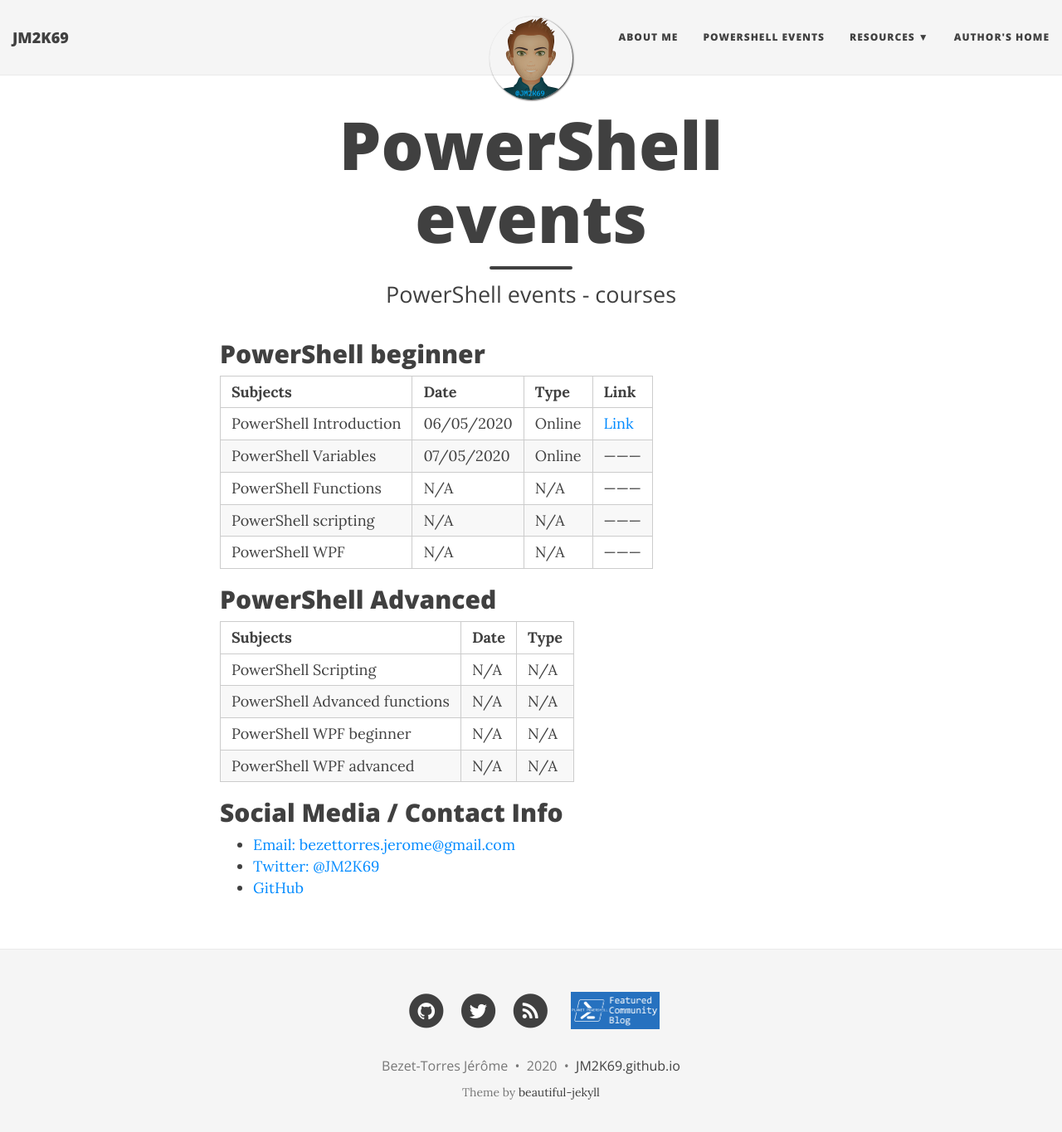
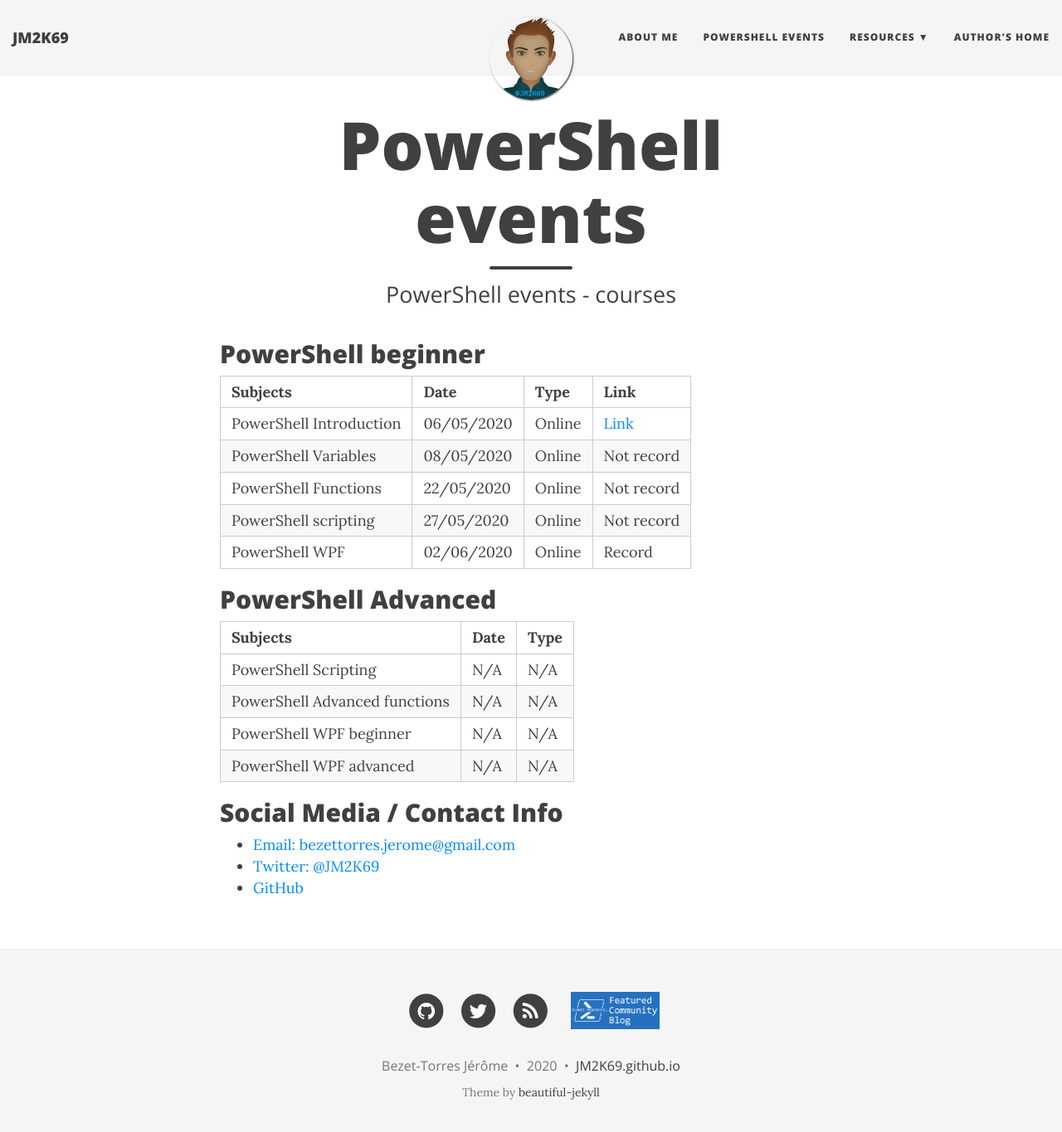
Before and after one commit to JM2K69/JM2K69.github.io, a Jekyll site: the page built from events.md, in a window 1280 px wide and 1378 px high. Shown: the top 1365 px of the window at 83% size. Built offline with Jekyll 4.4.1, drawn with Linux system fonts in a browser that asks for light colours; nearby versions of some CDN libraries.

Commit message:
Add Events

```diff
--- a/events.md
+++ b/events.md
@@ -26,10 +26,10 @@ subtitle: PowerShell events - courses
 |Subjects  |Date  |Type|Link|
 |---------|---------|---------|---------|
 |PowerShell Introduction     |   06/05/2020      |   Online      |[Link](https://youtu.be/seYZGHwJRWA)|
-|PowerShell Variables     |   07/05/2020      |   Online      |---------|
-|PowerShell Functions     |   N/A      |     N/A    |---------|
-|PowerShell scripting     |   N/A      |     N/A    |---------|
-|PowerShell WPF      |   N/A      |     N/A    |---------|
+|PowerShell Variables     |   08/05/2020      |   Online      |Not record|
+|PowerShell Functions     |  22/05/2020       |    Online    |Not record|
+|PowerShell scripting     |   27/05/2020      |     Online    |Not record|
+|PowerShell WPF      |   02/06/2020      |     Online    |Record |
 
 ## PowerShell Advanced
 
```
